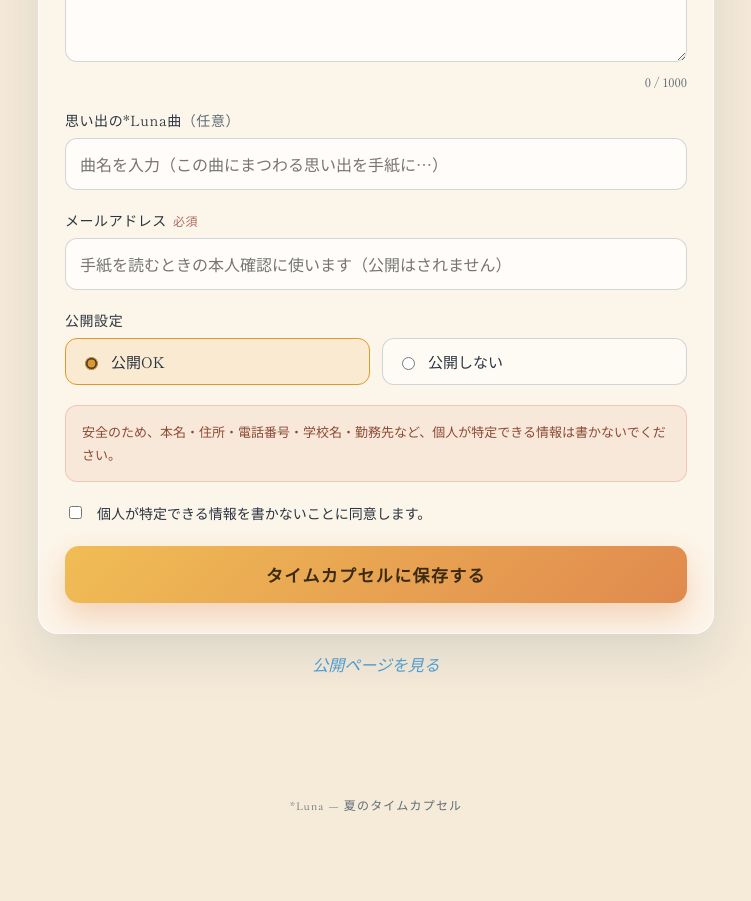
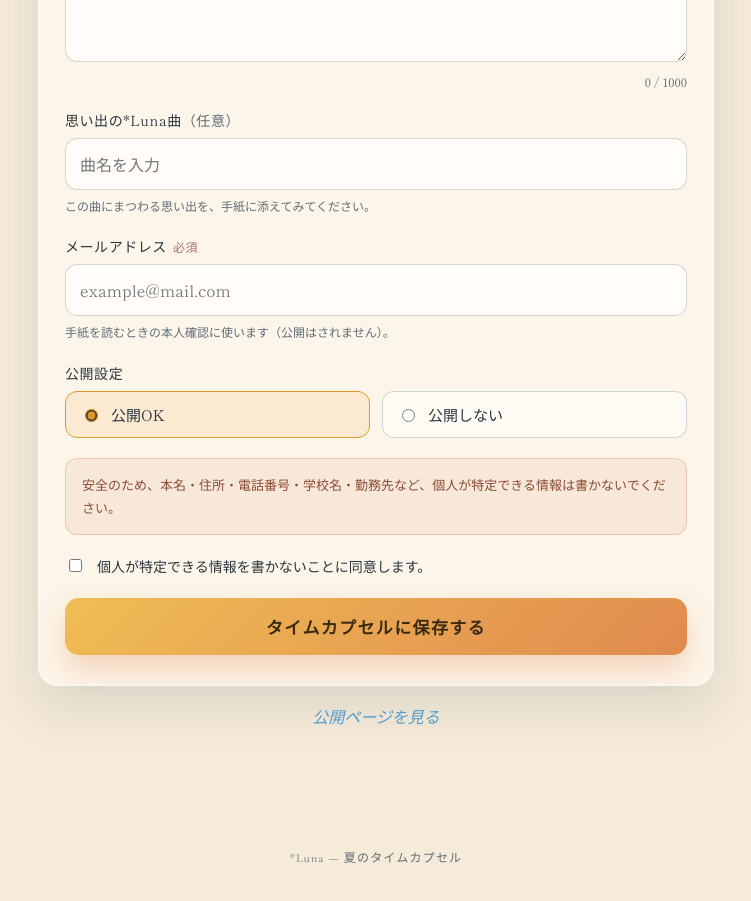
Before and after one commit to namityantyan/natsu-time-capsule, a Next.js app: page / in a window 1280 px wide. Shown: the part 1180-2081 px from the top of the page, without its empty margins (264-1015 px from the left). Before the commit the page ends 2053 px from the top, so only its background shows below. Built offline with nearby package versions, Linux system fonts and the light colour scheme; a web font is replaced by a local one.

Commit message:
フォーム：長い説明はプレースホルダーから入力欄下のヘルプ文へ（スマホで見切れないように）
Co-Authored-By: Claude Opus 4.8 <noreply@anthropic.com>

```diff
--- a/app/globals.css
+++ b/app/globals.css
@@ -154,6 +154,7 @@ input[type="text"], input[type="email"], input[type="password"], textarea, selec
 input:focus, textarea:focus, select:focus { outline: none; border-color: var(--gold); box-shadow: 0 0 0 3px rgba(224,152,42,0.18); }
 textarea { min-height: 170px; resize: vertical; line-height: 1.9; font-family: var(--serif-jp); }
 .counter { text-align: right; font-size: 12px; color: var(--ink-soft); margin-top: 6px; }
+.field .hint { display: block; font-size: 12px; line-height: 1.7; color: var(--ink-soft); margin-top: 6px; }
 .radio-row { display: flex; gap: 12px; flex-wrap: wrap; }
 .radio-pill {
   flex: 1; min-width: 130px; cursor: pointer; border: 1px solid rgba(120,140,150,0.35);
--- a/app/page.js
+++ b/app/page.js
@@ -108,8 +108,9 @@ export default function SubmitPage() {
                   value={song}
                   maxLength={100}
                   onChange={(e) => setSong(e.target.value)}
-                  placeholder="曲名を入力（この曲にまつわる思い出を手紙に…）"
+                  placeholder="曲名を入力"
                 />
+                <span className="hint">この曲にまつわる思い出を、手紙に添えてみてください。</span>
               </label>
 
               <label className="field">
@@ -118,8 +119,9 @@ export default function SubmitPage() {
                   type="email"
                   value={email}
                   onChange={(e) => setEmail(e.target.value)}
-                  placeholder="手紙を読むときの本人確認に使います（公開はされません）"
+                  placeholder="example@mail.com"
                 />
+                <span className="hint">手紙を読むときの本人確認に使います（公開はされません）。</span>
               </label>
 
               <div className="field">
```
